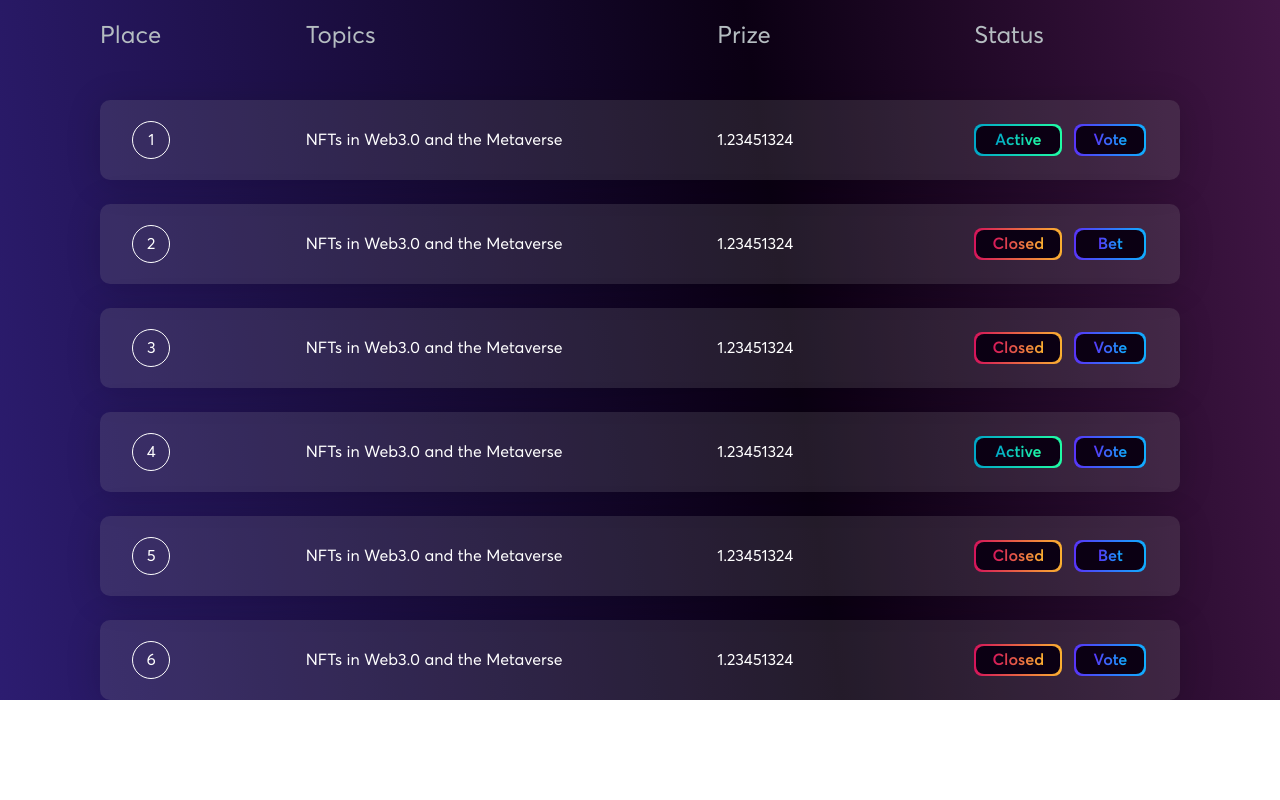
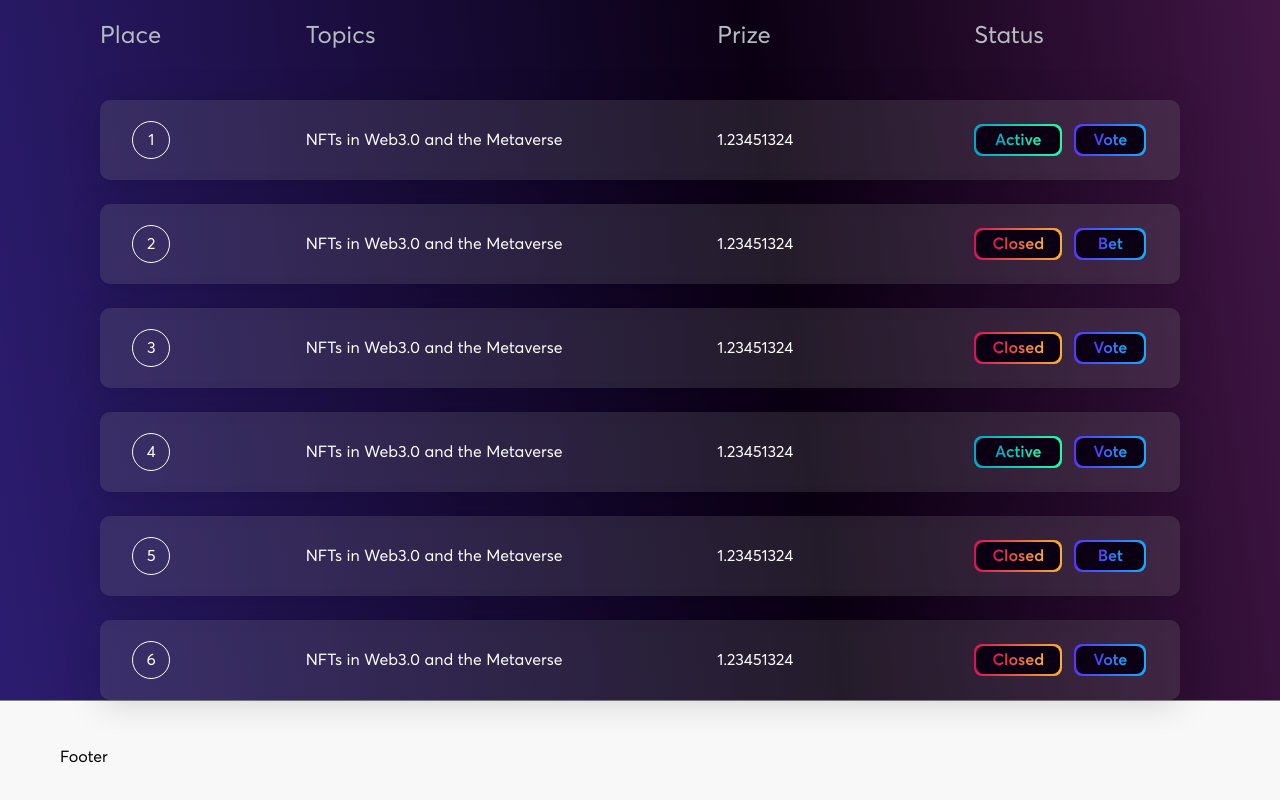
Before and after one commit to srwx/betrend-frontend, a Next.js app: page / in a window 1280 px wide. Shown: the part 1377-2177 px from the top of the page. Before the commit the page ends 2077 px from the top, so only its background shows below. Built offline with nearby package versions, Linux system fonts and the light colour scheme.

Commit message:
init `<Footer />`

```diff
--- a/pages/_app.tsx
+++ b/pages/_app.tsx
@@ -1,12 +1,14 @@
 import "styles/global.css"
 import type { AppProps } from "next/app"
 import { Header } from "component/Header/Header"
+import { Footer } from "component/Footer/Footer"
 
 function MyApp({ Component, pageProps }: AppProps) {
   return (
     <>
       <Header />
       <Component {...pageProps} />
+      <Footer />
     </>
   )
 }
--- /dev/null
+++ b/src/components/Footer/Footer.tsx
@@ -0,0 +1,16 @@
+import React from "react"
+import styled from "styled-components"
+
+const Container = styled.div`
+  width: 100%;
+  height: 7rem;
+  background: rgba(217, 217, 217, 0.2);
+  padding: 0 60px;
+  display: flex;
+  align-items: center;
+  border-top: 0.001rem solid gray;
+`
+
+export const Footer = () => {
+  return <Container>Footer</Container>
+}
```
